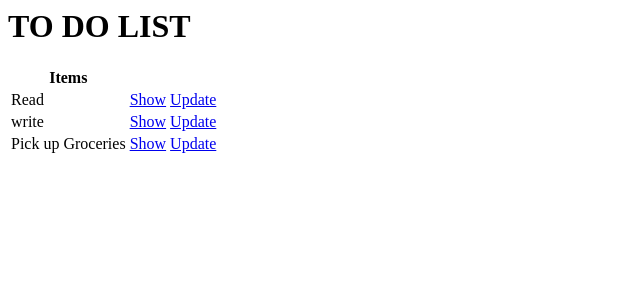
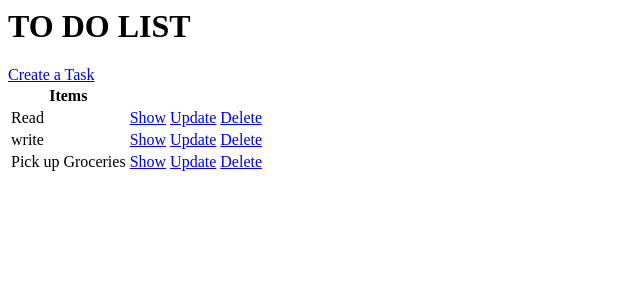
Before and after one commit to robster619007/TODOListProject, a Django app: page / in a window 1280 px wide. Shown: the top 300 px of the page, without its empty margins (0-640 px from the left). Run offline with Django 3.2, Linux system fonts and the light colour scheme; data comes from the database, SQL or seed files in the repository; both versions use the stored data as it was after the commit.

Commit message:
Added create task functionality. Done with create,update,show and delete

```diff
--- /dev/null
+++ b/main/templates/main/delete_task.html
@@ -0,0 +1,6 @@
+<form method="POST">
+    {% csrf_token %}
+    <p>Delete task named "{{TodoList}}" ??</p>
+    <input type="submit" value="Delete"/>
+</form>
+<a href="{% url 'Task' %}">No Go Back</a>
--- a/main/templates/main/detail.html
+++ b/main/templates/main/detail.html
@@ -1,3 +1,3 @@
-<h1>Task:{{task}} </h1>
+<h1>Task: {{task}} </h1>
 <p>{{task.description}}</p>
 <p><a href = "{% url 'Task' %}">back</a></p>
--- a/main/templates/main/task_form.html
+++ b/main/templates/main/task_form.html
@@ -5,3 +5,4 @@
     {{form.as_p}}
     <input type="submit" value="Submit">
 </form>
+<a href="{% url 'Task' %}">Cancel</a>
--- a/main/templates/main/todotask_list.html
+++ b/main/templates/main/todotask_list.html
@@ -1,5 +1,5 @@
 <h1>TO DO LIST</h1>
-
+<a href="{% url 'createTask' %}">Create a Task</a>
 <table>
     <tr>
         <th>Items</th>
@@ -9,6 +9,7 @@
         <td>{{task.title}}</td>
         <td><a href="{% url 'detail' task.id %}">Show</a></td>
         <td><a href="{% url 'updateTask' task.id %}">Update</a></td>
+        <td><a href="{% url 'deleteTask' task.id %}">Delete</a></td>
     </tr>
     {% empty %}
         <h3>No to do list items</h3>
--- a/main/urls.py
+++ b/main/urls.py
@@ -1,9 +1,10 @@
 from django.urls import path
-from .views import TodoList,TodoListDetail,CreateTask,UpdateTask
+from .views import TodoList,TodoListDetail,CreateTask,UpdateTask,DeleteTask
 
 urlpatterns = [
     path ('',TodoList.as_view(),name='Task'),
     path ('detail/<int:pk>/',TodoListDetail.as_view(),name='detail'),
     path ('createTask/',CreateTask.as_view(),name='createTask'),
     path ('updateTask/<int:pk>',UpdateTask.as_view(),name='updateTask'),
+    path ('deleteTask/<int:pk>',DeleteTask.as_view(),name='deleteTask'),
 ]
--- a/main/views.py
+++ b/main/views.py
@@ -1,7 +1,7 @@
 from django.shortcuts import render
 from django.views.generic.list import ListView
 from django.views.generic.detail import DetailView
-from django.views.generic.edit import CreateView,UpdateView
+from django.views.generic.edit import CreateView,UpdateView,DeleteView
 from django.urls import reverse_lazy
 from .models import TodoTask
 # Create your views here.
@@ -25,3 +25,9 @@ class UpdateTask(UpdateView):
     fields = '__all__'
     template_name = 'main/task_form.html'
     success_url = reverse_lazy('Task')
+
+class DeleteTask(DeleteView):
+    model = TodoTask
+    context_object_name = 'TodoList'
+    template_name = 'main/delete_task.html'
+    success_url = reverse_lazy('Task')
```
Also changed, not shown: db.sqlite3.
